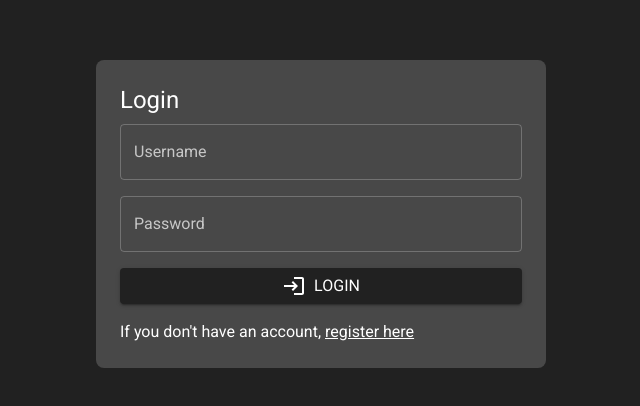
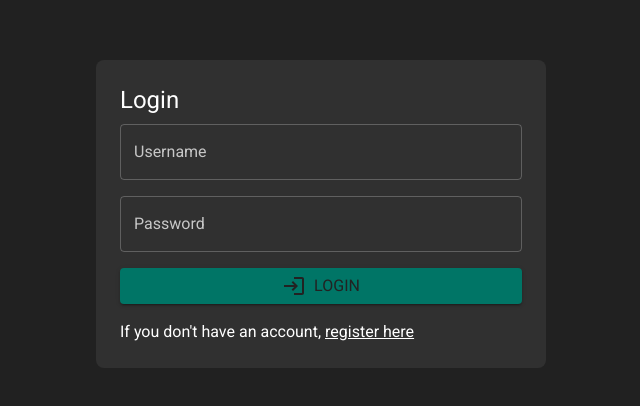
Before and after one commit to juanpanasiti/new-save-my-wallet-front, a React (Vite) app: page /auth/signin in a window 1280 px wide. Shown: the part 186-592 px from the top of the page, without its empty margins (319-959 px from the left). Built offline with nearby package versions, Linux system fonts and the light colour scheme; no server answers.

Commit message:
fix colors

```diff
--- a/src/auth/layout/AuthLayout.tsx
+++ b/src/auth/layout/AuthLayout.tsx
@@ -18,7 +18,7 @@ export const AuthLayout = ({ children, title }: Props) => {
         padding: 4,
       }}
     >
-      <Grid item xs={3} sx={{ width: { md: 450 }, backgroundColor: 'primary.light', padding: 3, borderRadius: 2 }}>
+      <Grid item xs={3} sx={{ width: { md: 450 }, backgroundColor: 'background.paper', padding: 3, borderRadius: 2 }}>
         <Typography variant='h5' sx={{ mb: 1 }}>
           {title}
         </Typography>
--- a/src/smw/components/Navbar.tsx
+++ b/src/smw/components/Navbar.tsx
@@ -28,7 +28,7 @@ export const Navbar = ({ drawerWidth, isDrawerOpen = true }: Props) => {
 			sx={{
 				width: { sm: `calc(100% - ${spaceLeft}px)` },
 				ml: { sm: `${drawerWidth}px` },
-				backgroundColor: 'primary.main',
+				backgroundColor: 'primary.dark',
 				opacity: 0.9,
 				transition: 'all 0.3s ease',
 			}}
@@ -50,7 +50,7 @@ export const Navbar = ({ drawerWidth, isDrawerOpen = true }: Props) => {
 						SaveMyWallet
 					</Typography>
 
-					<IconButton color='secondary' onClick={handleLogout}>
+					<IconButton color='warning' onClick={handleLogout}>
 						<LogoutOutlined />
 					</IconButton>
 				</Grid>
--- a/src/smw/components/credit-cards/CreditCardCard.tsx
+++ b/src/smw/components/credit-cards/CreditCardCard.tsx
@@ -15,7 +15,7 @@ export const CreditCardCard = ({ creditCard }: Props) => {
 	const { open, handleOpen } = useModal();
 	return (
 		<Box component={Paper} sx={{ p: 2 }}>
-			<Typography color={'secondary'} variant='h4'>
+			<Typography color={'primary'} variant='h4'>
 				{creditCard.name}
 			</Typography>
 			<Typography variant='h6'>Limit: {limitStr}</Typography>
--- a/src/smw/components/credit-cards/CreditCardForm.tsx
+++ b/src/smw/components/credit-cards/CreditCardForm.tsx
@@ -68,7 +68,7 @@ export const CreditCardForm = ({ creditCard, afterSubmit }: Props) => {
 				{/* nextExpiringDate */}
 				<TextField type='date' fullWidth {...register('nextExpiringDate', { required: true })} />
 
-				<Button type='submit' color='secondary' sx={{ m: 2 }}>
+				<Button type='submit' color='primary' variant='outlined' sx={{ m: 2 }}>
 					{isNew ? 'Create' : 'Save'}
 				</Button>
 			</Box>
--- a/src/smw/pages/CreditsCardsPage.tsx
+++ b/src/smw/pages/CreditsCardsPage.tsx
@@ -28,7 +28,7 @@ export const CreditsCardsPage = () => {
 			</Grid>
 
 			{/* Credit Card Modal Form */}
-			<Fab sx={fabStyle} aria-label={fab.label} color='secondary' onClick={handleOpen}>
+			<Fab sx={fabStyle} aria-label={fab.label} color='primary' onClick={handleOpen}>
 				{fab.icon}
 			</Fab>
 			<CreditCardModal open={open} handleOpen={() => handleOpen()} />
--- a/src/styles.css
+++ b/src/styles.css
@@ -1,7 +1,7 @@
 a.active {
-	color: #388e3c;
+	color: #265C4B;
 }
 
 a.active svg {
-	color: #388e3c;
+	color: #265C4B;
 }
--- a/src/theme/mainTheme.ts
+++ b/src/theme/mainTheme.ts
@@ -4,10 +4,10 @@ export const mainTheme = createTheme({
   palette: {
     mode: 'dark',
     primary: {
-      main: '#212121',
-      light: '#484848',
-      dark: '#000000',
-      contrastText: '#ffffff',
+      main: '#007566',
+      light: '#8FC1B5',
+      dark: '#265C4B',
+      contrastText: '#222222',
     },
     secondary: {
       main: '#f44336',
```
